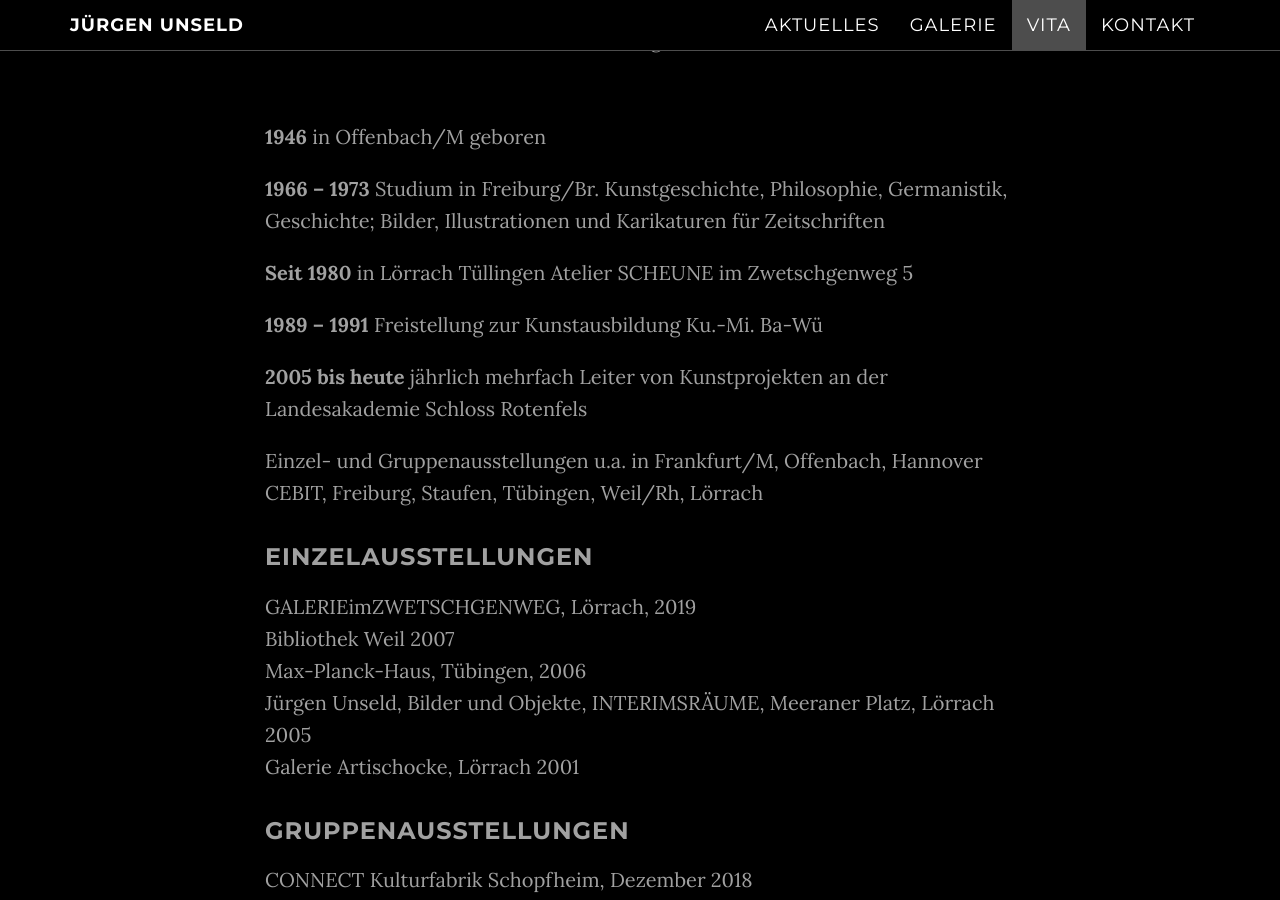
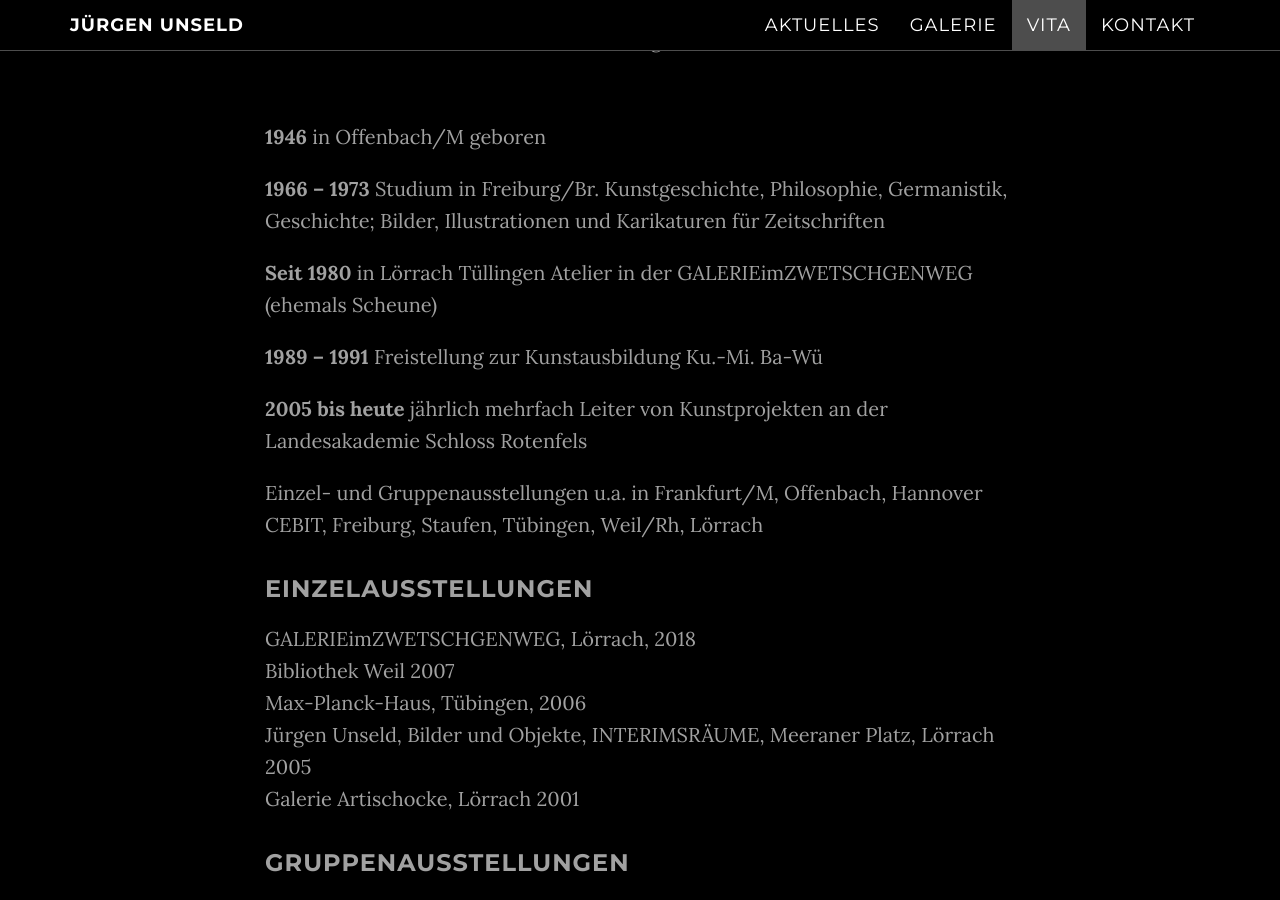
Before and after one commit to jueunseld/jueunseld.github.io, a Jekyll site: the page built from _posts/2017-06-04-vita.md, in a window 1280 px wide and 900 px high, scrolled down 3795 px. Built offline with Jekyll 4.4.1, drawn with Linux system fonts in a browser that asks for light colours; our own code applies the rules of GitHub Pages for plain Markdown files; some of the changed text lies outside the part shown.

Commit message:
Update 2017-06-04-vita.md
Korrektur einiger Daten

```diff
--- a/_posts/2017-06-04-vita.md
+++ b/_posts/2017-06-04-vita.md
@@ -9,7 +9,7 @@ Kunstgeschichte, Philosophie, Germanistik,
 Geschichte; Bilder, Illustrationen und Karikaturen für Zeitschriften
 
 **Seit 1980** in Lörrach Tüllingen
-Atelier SCHEUNE im Zwetschgenweg 5
+Atelier in der GALERIEimZWETSCHGENWEG (ehemals Scheune)
 
 **1989 – 1991** Freistellung zur Kunstausbildung
 Ku.-Mi. Ba-Wü
@@ -21,7 +21,7 @@ Einzel- und Gruppenausstellungen u.a. in Frankfurt/M, Offenbach, Hannover CEBIT,
 
 
 ### Einzelausstellungen
-GALERIEimZWETSCHGENWEG, Lörrach, 2019\\
+GALERIEimZWETSCHGENWEG, Lörrach, 2018\\
 Bibliothek Weil 2007\\
 Max-Planck-Haus, Tübingen, 2006\\
 Jürgen Unseld, Bilder und Objekte, INTERIMSRÄUME, Meeraner Platz, Lörrach 2005\\
```
Also changed, not shown: other parts of _posts/2017-06-04-vita.md (+1 -1 lines).
